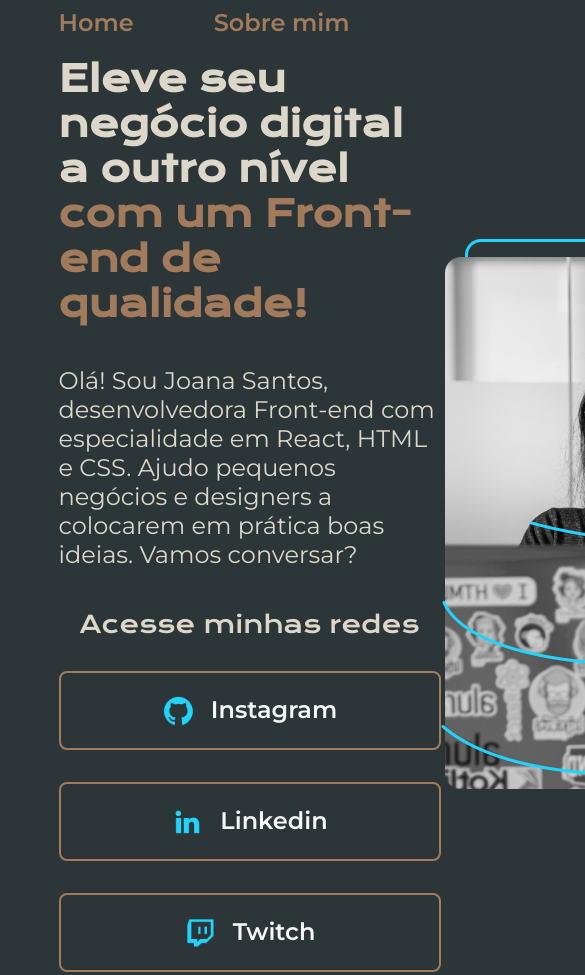
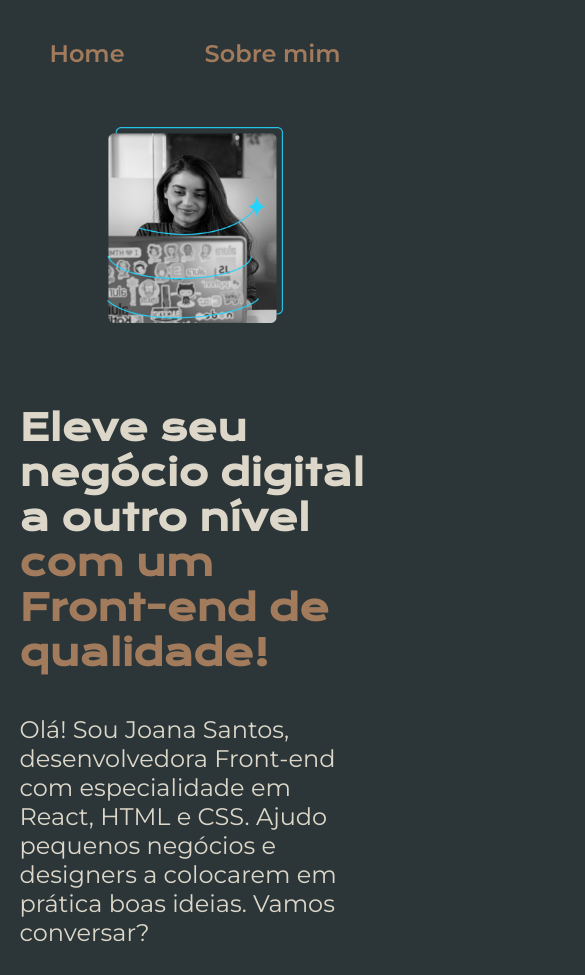
Before and after one commit to AndreAASilva/projeto_portifolio_html_css, a plain HTML site: page index.html in a window 390 px wide. Shown: the top 975 px of the page, 585 px wide, since content can reach past the window. Drawn offline with nearby package versions, Linux system fonts and the light colour scheme.

Commit message:
Projeto finalizado
Finalizado projeto portfólio HTML e CSS do curso da Alura

```diff
--- a/estilos/style.css
+++ b/estilos/style.css
@@ -37,7 +37,7 @@ body{
 
 .cabecalho__menu__link{
     font-family: var(--fonte-secundaria);
-    font-size: 24px;
+    font-size: 1.5rem;
     font-weight: 600;
     color:var(--cor-terciaria);
     text-decoration: none;
@@ -48,18 +48,19 @@ body{
     display:flex;
     align-items: center; /*Alinha os itens no centro da página na vertical*/
     justify-content:space-between; /*Dá um espaçamento aos elementos dentro da classe*/
+    gap:82px; /*Espaçamento entre imagem e texto*/
 }
 
 /*Definindo nesta classe a altura e largura da classe e seus elementos*/
 .apresentacao__conteudo{
-    width:615px;
+    width:50%;
     display:flex; /*Ajustar espaçamento entre os elementos é necessário repetir o display flex que foi utilizado no pai*/
     flex-direction: column; /*Definir um espaçamento vertical entre os elementos (https://css-tricks.com/snippets/css/a-guide-to-flexbox/)*/
     gap:40px; /*Valor do espaçamento entre os elementos*/
 }
 
 .apresentacao__conteudo__titulo{
-    font-size:36px;
+    font-size:2.25rem;
     font-family: var(--fonte-primaria);
 }
 
@@ -67,7 +68,7 @@ body{
     color: var(--cor-terciaria);
 }
 .apresentacao__conteudo__texto{
-    font-size:24px;
+    font-size:1.5rem;
     font-family: var(--fonte-secundaria);
 }
 
@@ -82,27 +83,31 @@ body{
 .apresentacao__links_subtitulo{
     font-family: var(--fonte-primaria);
     font-weight: 400;
-    font-size:24px;
+    font-size:1.5rem;
 }
 
-.apresentacao__links_link{
+.apresentacao__links_navegacao{
     display:flex;
     justify-content: center;
     gap:16px;
     border:2px solid var(--cor-terciaria);
-    width: 378px;
+    width: 50%;
     text-align: center;
     border-radius: 8px;
     font-weight: 600; /*Peso da font montserrat importada do google fonts*/
-    font-size: 24px;
+    font-size: 1.5rem;
     padding: 21.5px 0;
     text-decoration: none;
     color: #f6f6f6;
     font-family: var(--fonte-secundaria);
 }
 
-.apresentacao__links_link:hover{
+.apresentacao__links_navegacao:hover{
     background-color: var(--cor-hover);
+}
+
+.apresentacao__imagem{
+    width: 50%;
 }
 
 .rodape{
@@ -111,6 +116,33 @@ body{
     background-color: var(--cor-terciaria);
     text-align: center;
     font-family: var(--fonte-secundaria);
-    font-size: 24px;
+    font-size: 1.5rem;
     font-weight: 400;
 }
+
+/*-----------*\
+    MOBILE
+\*-----------*/
+
+@media (max-width:1200px){
+
+    .cabecalho{
+        padding: 10%;
+    }
+
+    .cabecalho__menu{
+        justify-content: center;
+    }
+
+    .apresentacao{
+        flex-direction:column-reverse;
+        padding:5%;
+
+    }
+
+    .apresentacao__conteudo{
+        width: auto; /*Ajustando o espaçamento do conteúdo na tela para dispositivos menores sem determinar um valor*/
+    }
+
+
+}
--- a/index.html
+++ b/index.html
@@ -4,7 +4,7 @@
     <meta charset="UTF-8">
     <meta http-equiv="X-UA-Compatible" content="IE=edge">
     <meta name="viewport" content="width=device-width, initial-scale=1.0">
-    <title>Portifolio</title>
+    <title>Portfólio</title>
     <link rel="stylesheet" href="./estilos/style.css">
 </head>
 <body>
@@ -27,22 +27,22 @@
                 conversar?</p>
                 <div class="apresentacao__links">
                     <h2 class="apresentacao__links_subtitulo">Acesse minhas redes</h2>
-                    <a class="apresentacao__links_link" href="https://github.com/rafaballerini">
+                    <a class="apresentacao__links_navegacao" href="https://github.com/rafaballerini">
                         <img src="./assets/github.png">
                     Instagram
                     </a>
-                    <a class="apresentacao__links_link" href="https://linkedin.com/in/rafaellaballerini">
+                    <a class="apresentacao__links_navegacao" href="https://linkedin.com/in/rafaellaballerini">
                         <img src="./assets/linkedin.png">
                     Linkedin
                     </a>
-                    <a class="apresentacao__links_link" href="https://twitch.tv/guilimadev">
+                    <a class="apresentacao__links_navegacao" href="https://twitch.tv/guilimadev">
                         <img src="./assets/twitch.png">
                     Twitch
                     </a>
 
                 </div>
         </section>
-            <img src="./assets/imagem.png" alt="Foto da Joana Santos programando">
+            <img class="apresentacao__imagem" src="./assets/imagem.png" alt="Foto da Joana Santos programando">
     </main>
     <footer class="rodape">
         <p>Desenvolvido por André Anderson</p>
```
Also changed, not shown: about.html (+1 -1 lines).
